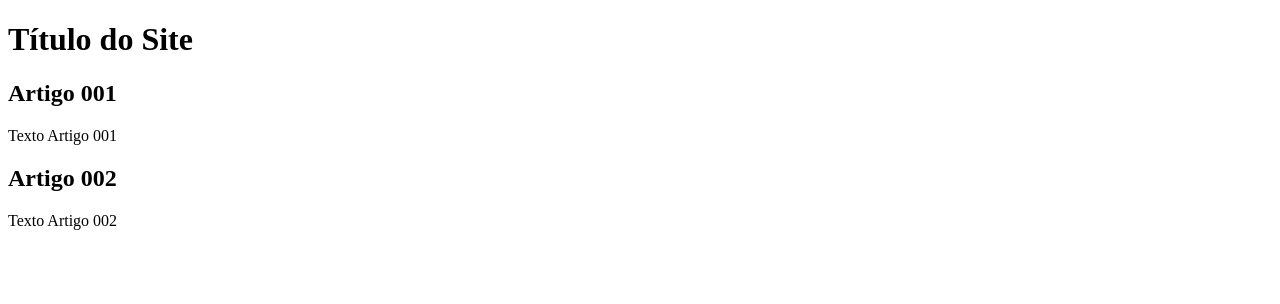
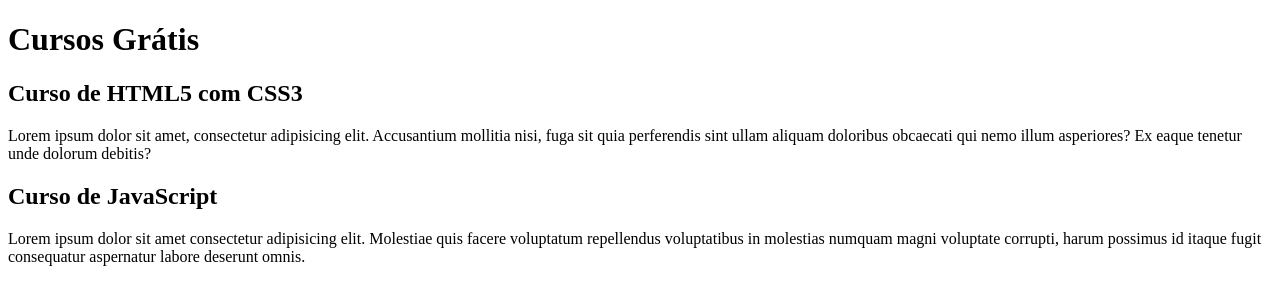
Before and after one commit to dirceugraca/projeto-site, a plain HTML site: page index.html in a window 1280 px wide. Drawn offline with Linux system fonts and the light colour scheme.

Commit message:
comecei a escrever o conteúdo

```diff
--- a/index.html
+++ b/index.html
@@ -9,15 +9,15 @@
 <body>
   <main>
     <header>
-        <h1>Título do Site</h1>
+        <h1>Cursos Grátis</h1>
     </header>
     <article>
-        <h2>Artigo 001</h2>
-        <p>Texto Artigo 001</p>
+        <h2>Curso de HTML5 com CSS3</h2>
+        <p>Lorem ipsum dolor sit amet, consectetur adipisicing elit. Accusantium mollitia nisi, fuga sit quia perferendis sint ullam aliquam doloribus obcaecati qui nemo illum asperiores? Ex eaque tenetur unde dolorum debitis?</p>
     </article>
     <article>
-        <h2>Artigo 002</h2>
-        <p>Texto Artigo 002</p>
+        <h2>Curso de JavaScript</h2>
+        <p>Lorem ipsum dolor sit amet consectetur adipisicing elit. Molestiae quis facere voluptatum repellendus voluptatibus in molestias numquam magni voluptate corrupti, harum possimus id itaque fugit consequatur aspernatur labore deserunt omnis.</p>
     </article>
 </main>
 </body>
```
